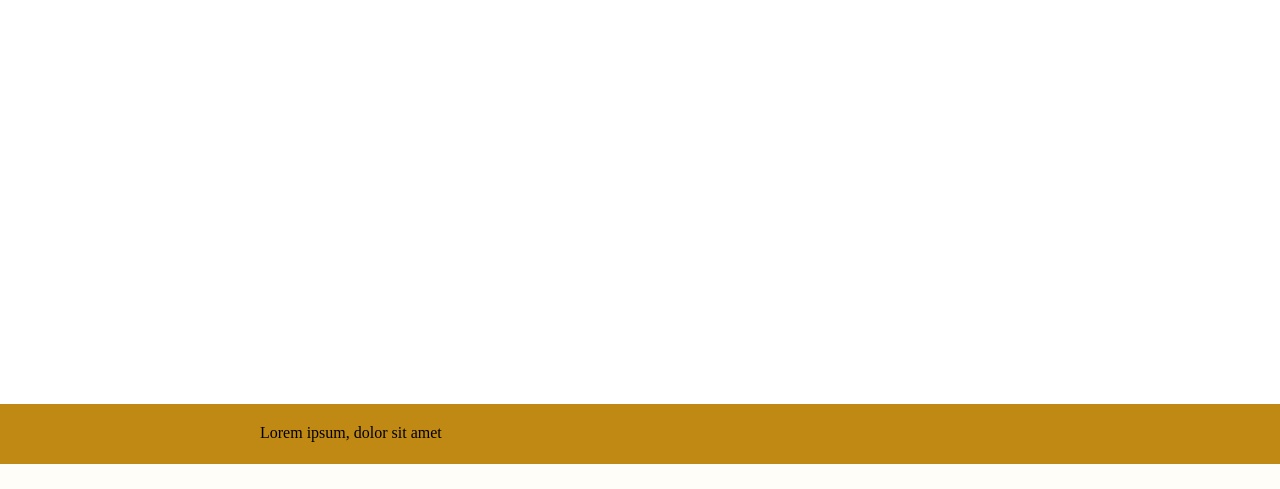
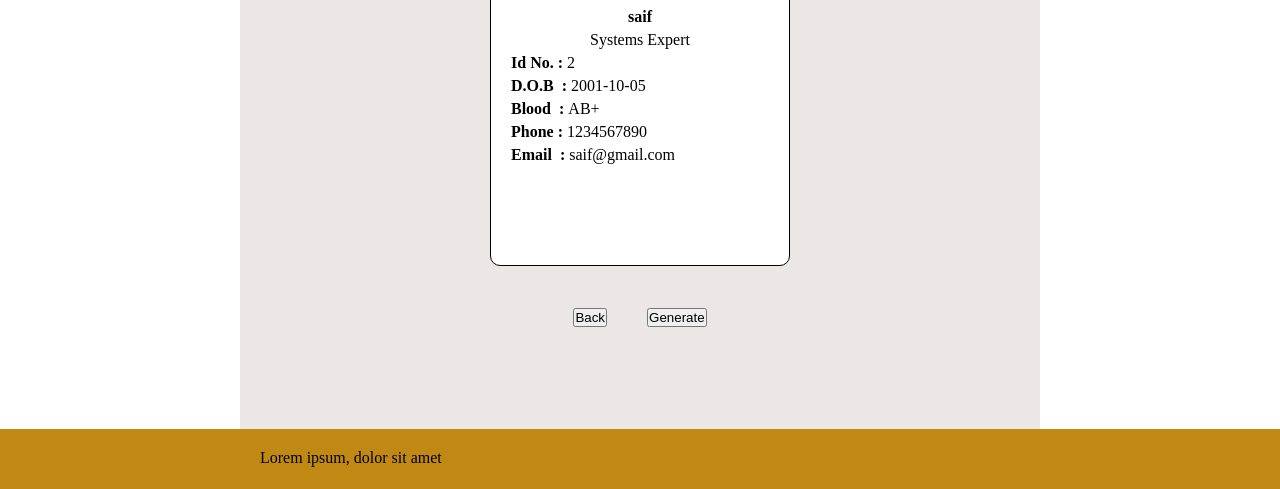
Before and after one commit to AhmadBShaik/IdCardGenerator, a Flask app: page /preview/2 in a window 1280 px wide. Shown: the part 336-825 px from the top of the page. Before the commit the page ends 800 px from the top, so only its background shows below. Run offline with Flask 2, Linux system fonts and the light colour scheme; data comes from the database, SQL or seed files in the repository; both versions use the stored data as it was after the commit.

Commit message:
add print functionality and add samples directory

```diff
--- a/static/css/main.css
+++ b/static/css/main.css
@@ -65,3 +65,73 @@ html, body{
 footer .container p{
     padding: 20px;
 }
+
+
+
+
+
+
+
+
+.id-card-wrapper{
+    padding: 5em;
+    background-color: #ebe7e7;
+}
+
+
+
+.id-card{
+    border: solid black 1px;
+    margin: 0 auto;
+    border-radius: 10px;
+    width: 300px;
+    height: 480px;
+    background-color: #fff;
+}
+
+.id-card .company-name{
+    text-align: center;
+    padding: 20px;
+}
+
+.id-card .item-image{
+    margin: 2px;
+    text-align: center;
+}
+
+.id-card .item-name, .id-card .item-position{
+    text-align: center;
+    margin: 5px 0px;
+}
+
+.id-card .item-date_of_birth,
+.id-card .item-blood_group, .id-card .item-phone,
+.id-card .item-email, .id-card .item-id{
+    margin:5px 20px;
+}
+
+
+.id-card-wrapper .id-card-buttons{
+    margin-top: 20px;
+    /* text-align: center;    */
+    padding: 2px;
+    display: flex;
+    justify-content: center;
+}
+
+.id-card-wrapper .id-card-buttons button{
+    margin: 20px;
+}
+
+
+
+@media print{
+    .no-print, .no-print *{
+        display: none;
+    }
+    .id-card{
+        position: absolute;
+        top: 0;
+        left: 0;
+    }
+}
--- a/templates/base.html
+++ b/templates/base.html
@@ -11,7 +11,7 @@
 </head>
 <body>
     <div class="wrapper">
-        <header>
+        <header class="no-print">
                 <div class="container">
                 <a href="{{ url_for('index') }}">Home</a> |
                 <a href="{{ url_for('users') }}">Manage Users</a>
@@ -23,7 +23,7 @@
         </div>
     </div>
 
-    <div class="footer">
+    <div class="footer no-print">
         <footer>
             <div class="container">
                 <p>Lorem ipsum, dolor sit amet</p>
--- a/templates/preview.html
+++ b/templates/preview.html
@@ -6,11 +6,29 @@ Preview
 
 
 {% block body %}
-<img src="http://{{ host }}:5000/images/{{ user.id }}" alt="" height="100px"> <br>
-{{ user.position }} <br>
-{{ user.name }} <br>
-{{ user.date_of_birth }} <br>
-{{ user.blood_group }} <br>
-{{ user.phone }} <br>
-{{ user.email }} <br>
+
+<div class="id-card-wrapper">
+    <div class="id-card">
+        <div class="id-card-item company-name">Company Name</div> <hr>
+        <div class="id-card-item item-image">
+            <img src="http://{{ host }}:5000/images/{{ user.id }}" alt="" height="150px" width="110px">
+        </div>
+        <div class="id-card-item item-name"><b>{{ user.name }}</b></div>
+        <div class="id-card-item item-position">{{ user.position }}</div>
+        <div class="id-card-item item-id"> <b>Id No.&nbsp: </b> {{ user.id }}</div>
+        <div class="id-card-item item-date_of_birth"><b>D.O.B  &nbsp: </b>{{ user.date_of_birth }}</div>
+        <div class="id-card-item item-blood_group"><b>Blood  &nbsp: </b>{{ user.blood_group }}</div>
+        <div class="id-card-item item-phone"><b>Phone : </b>{{ user.phone }}</div>
+        <div class="id-card-item item-email"><b>Email &nbsp: </b>{{ user.email }}</div>
+    </div>
+
+    <div class="id-card-buttons no-print">
+
+    <a href="{{ url_for('index') }}"><button>Back</button></a>
+    <button onclick="window.print()">Generate</button>
+    </div>
+</div>
+
+
+
 {% endblock %}
```
Also changed, not shown: test.db, 5 other files.
